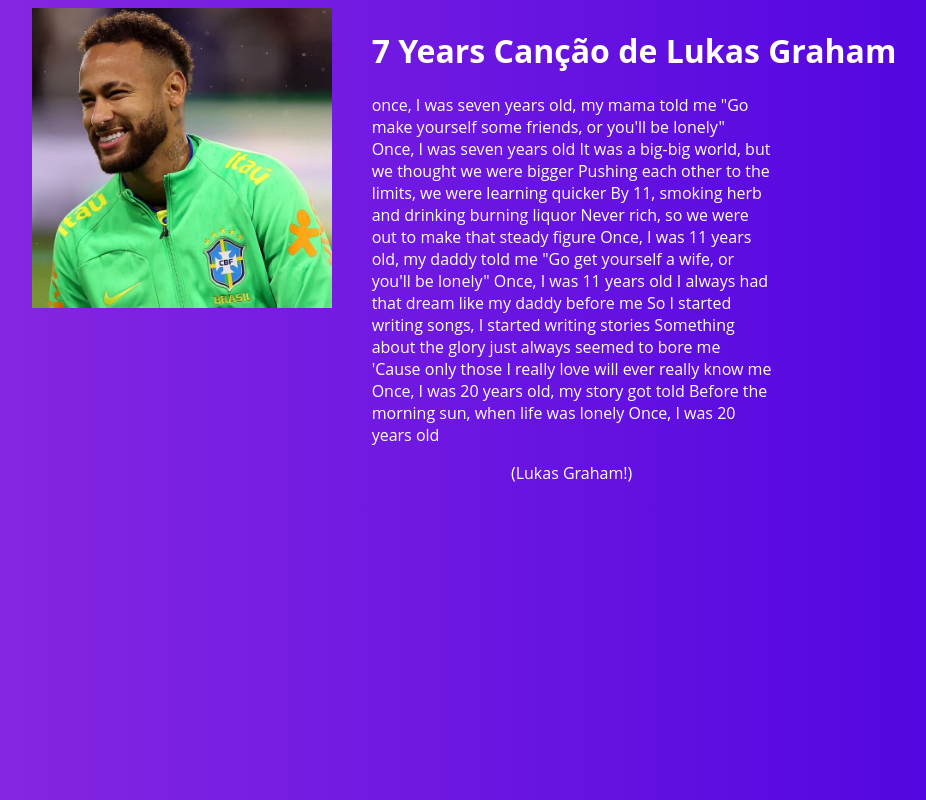
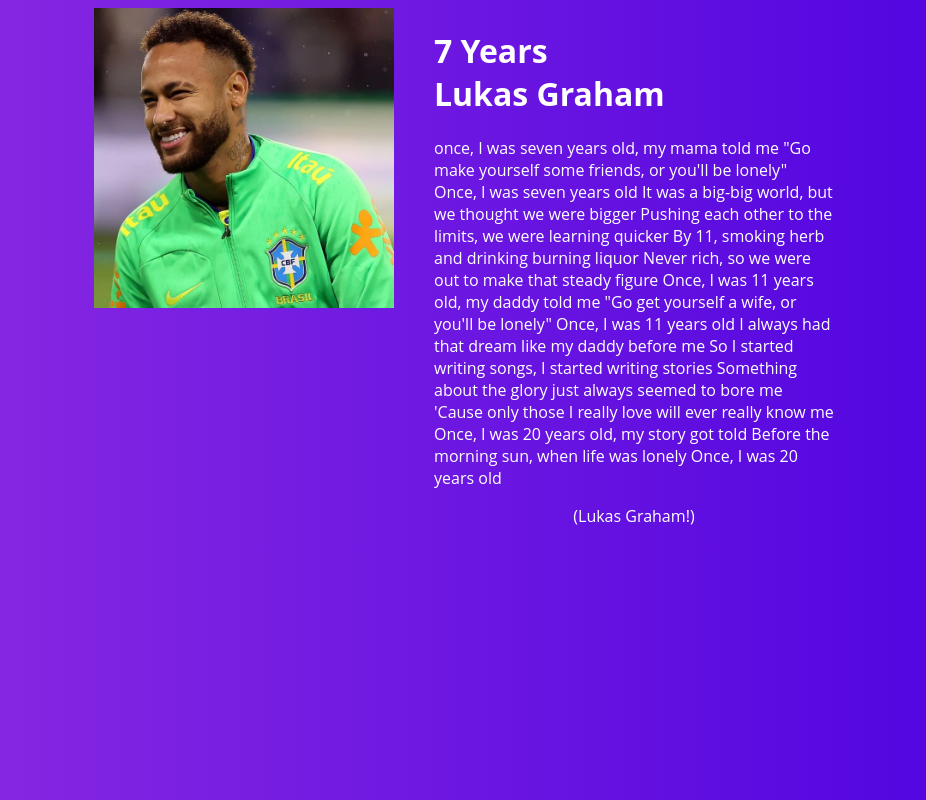
Before and after one commit to PhellypLuanDev/PhellypLuanDev.github.io, a plain HTML site: page atividades/atividade-04-b.html in a window 1280 px wide. Shown: the whole page, without its empty margins (176-1102 px from the left). Drawn offline with Linux system fonts and the light colour scheme.

Commit message:
Update atividade-04-b.html

```diff
--- a/atividades/atividade-04-b.html
+++ b/atividades/atividade-04-b.html
@@ -10,7 +10,7 @@
 <body>
         <img src="/atividades/img/neymar.webp" width="30%" alt="">
         <dd>
-            <h1>7 Years Canção de Lukas Graham</h1>
+            <h1>7 Years <br>Lukas Graham</h1>
         <p>once, I was seven years old, my mama told me
             "Go make yourself some friends, or you'll be lonely"
             Once, I was seven years old
```
